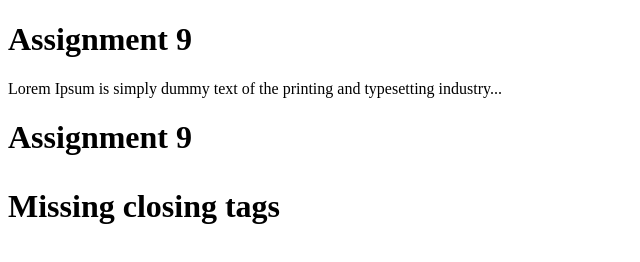
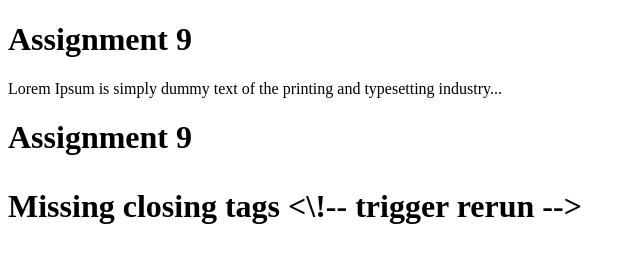
Before and after one commit to andrehagopian/Practice-In-Class-9, a plain HTML site: page index.html in a window 1280 px wide. Shown: the whole page, without its empty margins (0-640 px from the left). Drawn offline with Linux system fonts and the light colour scheme.

Commit message:
Trigger linter by modifying HTML

```diff
--- a/index.html
+++ b/index.html
@@ -12,3 +12,5 @@
 <body>
   <h1>Assignment 9
   <p>Missing closing tags
+
+<\!-- trigger rerun -->
```
